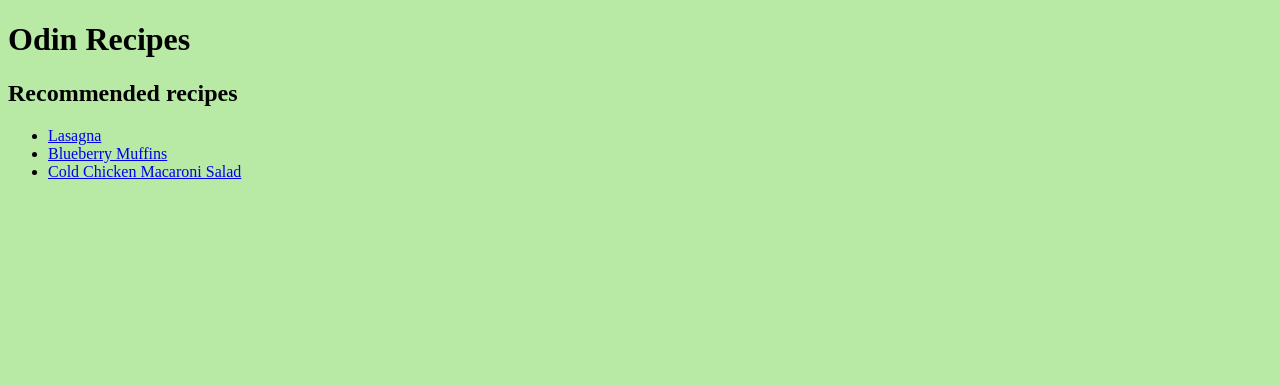
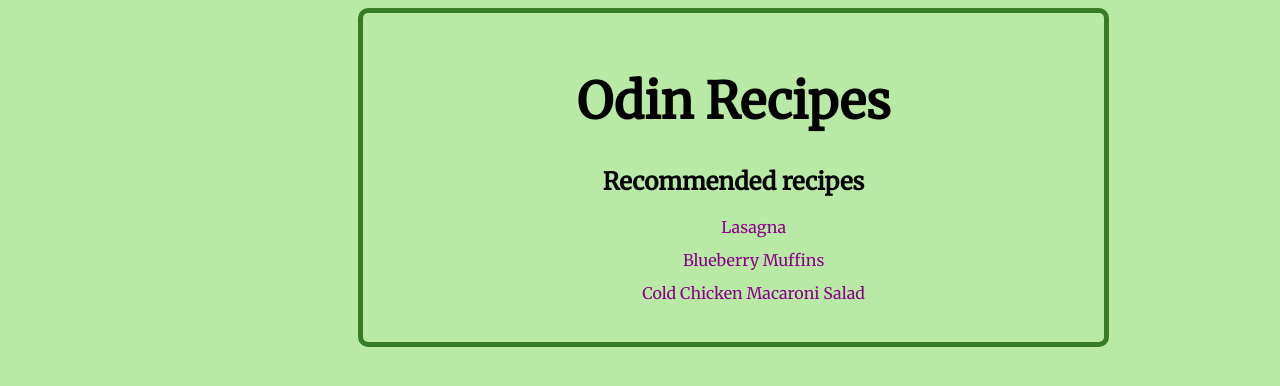
Before and after one commit to tarockan/odin_recipes, a plain HTML site: page index.html in a window 1280 px wide. Drawn offline with Linux system fonts and the light colour scheme.

Commit message:
css additions

```diff
--- a/index.html
+++ b/index.html
@@ -4,15 +4,21 @@
         <meta charset="utf-8">
         <title>Odin Recipes</title>
         <link rel="stylesheet" href="styles.css">
+        <link href="https://fonts.googleapis.com/css2?family=Merriweather&display=swap" rel="stylesheet">
     </head>
     <body>
+        <div class="container header">
             <h1>Odin Recipes</h1>
 
             <h2>Recommended recipes</h2>
-        <ul>
+
+            <nav>
+                <ul class="nav-recipe">
                     <li><a href="recipes/lasagna.html">Lasagna</a></li>
                     <li><a href="recipes/blueberry-muffins.html">Blueberry Muffins</a></li>
                     <li><a href="recipes/chiken-salad.html">Cold Chicken Macaroni Salad</a></li>
                 </ul>
+            </nav>
+        </div>
     </body>
 </html>
--- a/styles.css
+++ b/styles.css
@@ -9,6 +9,9 @@ body {
     width: 300px;
     height: auto;
     margin-left: 42%;
+    margin-bottom: 17px;
+    border-radius: 50%;
+    border: 2px solid rgb(240, 248, 255, .5);
 }
 
 /* title */
@@ -21,11 +24,15 @@ body {
 /*content*/
 
 .container {
-    max-width: 40%;
+    width: 55%;
     padding: 23px;
-    border: 5px solid rgb(46, 199, 204);
-    margin: 50px;
+    border: 5px solid #387c27;
+    border-radius: 10px;
+    margin: 0 auto;
     display: inline-block;
+    margin-bottom: 17px;
+    position: relative;
+    left: 350px;
 }
 
 /* footer */
@@ -33,3 +40,38 @@ body {
 h3 {
     text-align: center;
 }
+
+/*header*/
+
+.header {
+    text-align: center;
+    font-family:'Merriweather', serif;
+}
+
+h1 {
+    font-family:'Merriweather', serif;
+    font-size: 50px;
+}
+
+/* links */
+
+a {
+    text-decoration: none;
+    color: #8b008b;
+}
+
+a:hover {
+    color: #f0f8ff;
+}
+
+/* lists */
+
+.nav-recipe {
+    list-style: none
+}
+li {
+    margin-bottom: 13px;
+}
+.ingredients {
+    list-style-type: square;
+}
```
Also changed, not shown: recipes/blueberry-muffins.html (+1 -0 lines), recipes/chiken-salad.html (+1 -0 lines), recipes/lasagna.html (+6 -3 lines). Lines whose indentation alone changed are shown as unchanged.
